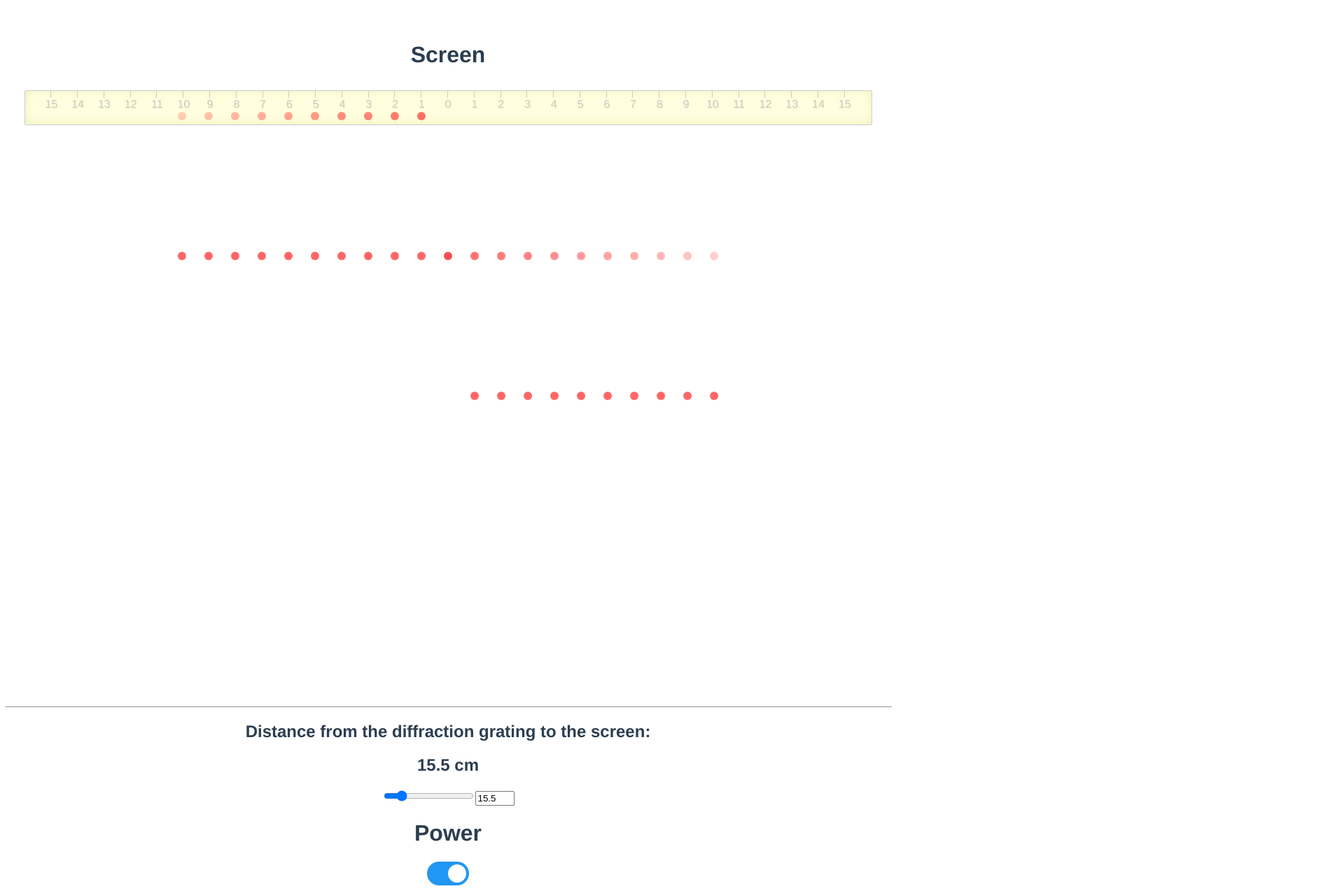
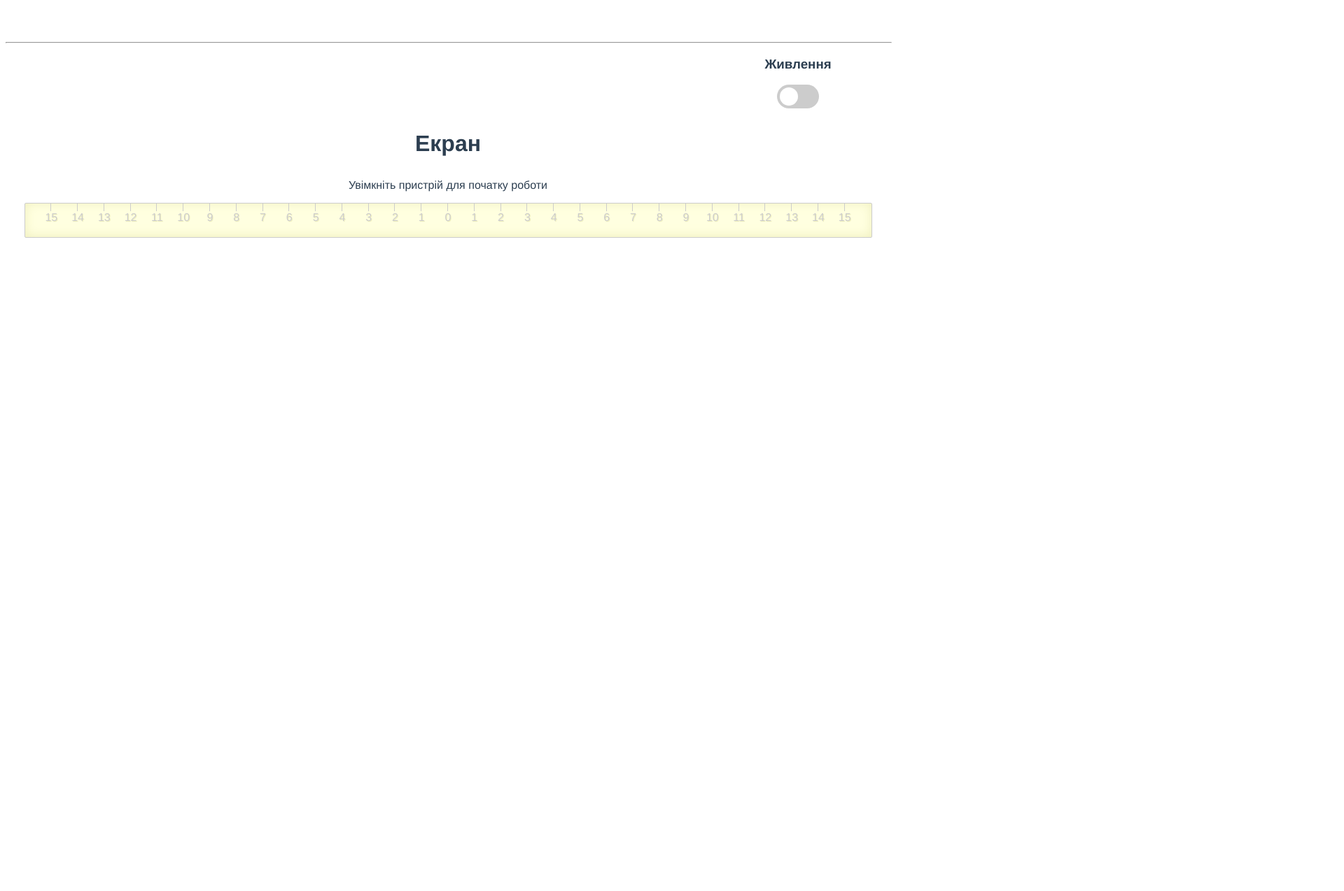
Before and after one commit to Sasha-creator-tech/he-of-ne-laser, a Vue app: page / in a window 1280 px wide. Shown: the top 1274 px of the page at 70% size, 1920 px wide, since content can reach past the window. After the commit the page ends 800 px from the top, so only its background shows below. Built offline with nearby package versions, Linux system fonts and the light colour scheme.

Commit message:
vue deploy files

```diff
--- a/src/Views/Main.vue
+++ b/src/Views/Main.vue
@@ -1,7 +1,7 @@
 <template>
   <div>
+    <Device/>
     <Screen/>
-    <Device/>
   </div>
 </template>
 
--- a/src/components/Device.vue
+++ b/src/components/Device.vue
@@ -2,14 +2,14 @@
   <div>
     <hr style="width:100%;text-align:left;margin-left:0">
     <div v-if="getPowerState">
-      <h2>Distance from the diffraction grating to the screen: </h2>
+      <h2>Відстань дифракційної решітки від екрану: </h2>
       <h2>
-        {{ getDiffractionStepValue }} cm
+        {{ getDiffractionStepValue }} (см)
       </h2>
       <input type="range" v-bind:min="diffractionRange.MIN" v-bind:max="diffractionRange.MAX" step="0.5" v-model="diffractionStepValue">
       <input type="number" v-bind:min="diffractionRange.MIN" v-bind:max="diffractionRange.MAX" step="1" v-model="diffractionStepValue">
     </div>
-    <h1>Power</h1>
+    <h3 class="power">Живлення</h3>
     <label class="switch">
       <input type="checkbox" v-model="power">
       <span class="slider round"></span>
@@ -60,6 +60,7 @@ export default {
   display: inline-block;
   width: 60px;
   height: 34px;
+  margin-left: 1000px;
 }
 
 /* Hide default HTML checkbox */
@@ -116,4 +117,8 @@ input:checked + .slider:before {
 .slider.round:before {
   border-radius: 50%;
 }
+.power {
+  margin-left: 1000px;
+  position: relative;
+}
 </style>
--- a/src/components/Screen.vue
+++ b/src/components/Screen.vue
@@ -1,13 +1,20 @@
 <template>
   <div>
-    <h1>Screen</h1>
+    <h1>Екран</h1>
     <div>
-      <p v-if="dotPosition">Selected dot position: {{ Number(dotPosition.toFixed(2)) }} (cm)</p>
+      <div v-if="getPowerState">
+        <p>Для отримання відстані від центрального мінімума потрібно натиснути на нього починаючи з правої сторони відносно 0.</p>
+        <p>Мінімуми зліва - дзеркально симетричні правим та мають таку ж відстань</p>
+      </div>
+      <div v-else>
+        <p>Увімкніть пристрій для початку роботи</p>
+      </div>
+      <p v-if="dotPosition && getPowerState">Відстань вибраного мінімума: {{ Number(dotPosition.toFixed(2)) }} (см)| Номер мінімума: {{ selectedMin }}</p>
       <div class="ruler">
         <a v-for="space in rulerSpacing" v-bind:key="space">{{ space }}</a>
         <ul class="laser" v-if="getPowerState">
-          <li class="red-dot" v-for="(left, i) in minimumsPosLeft" v-bind:key="left" v-bind:style="{ transform: left.pos, opacity: left.opacity }" v-on:click="getDotPosition({dot: left, index: i})"></li>
-          <li class="red-dot" v-bind:style="{ transform: minZeroPos }"></li>
+          <li class="red-dot" v-for="left in minimumsPosLeft" v-bind:key="left" v-bind:style="{ transform: left.pos, opacity: left.opacity }"></li>
+          <li class="red-dot" v-bind:style="{ transform: minZeroPos }" v-on:click="dotPosition = 0.0000000001, selectedMin = 0"></li>
           <li class="red-dot" v-for="(right, i) in minimumsPosRight" v-bind:key="right" v-bind:style="{ transform: right.pos, opacity: right.opacity }" v-on:click="getDotPosition({dot: right, index: i})"></li>
         </ul>
       </div>
@@ -29,13 +36,15 @@ export default {
       minZeroPos: `translate3d(589px, -220px, 0px)`,
       minimumsPosRight: [],
       minimumsPosLeft: [],
-      dotPosition: null
+      dotPosition: null,
+      selectedMin: 0
     }
   },
   computed: mapGetters(["getPowerState", "getDistanceBetweenDots"]),
   methods: {
     getDotPosition(dot) {
       let finalDotPosition = dot.dot.distance;
+      this.selectedMin = dot.index + 1;
       for (let i = 0; i < dot.index; i++) {
         finalDotPosition += dot.dot.distance;
       }
--- a/src/store/modules/calculateValue.js
+++ b/src/store/modules/calculateValue.js
@@ -1,7 +1,7 @@
 export default {
     state: {
-        diffractionStepValue: 15.5,
-        power: true,
+        diffractionStepValue: 17,
+        power: false,
         diffractionLineSpacingByMM: 100,
         injection: 3.7,
         distanceBetweenDots: null
```
Also changed, not shown: 1 other file (tests, documents, lock files or other folders).
